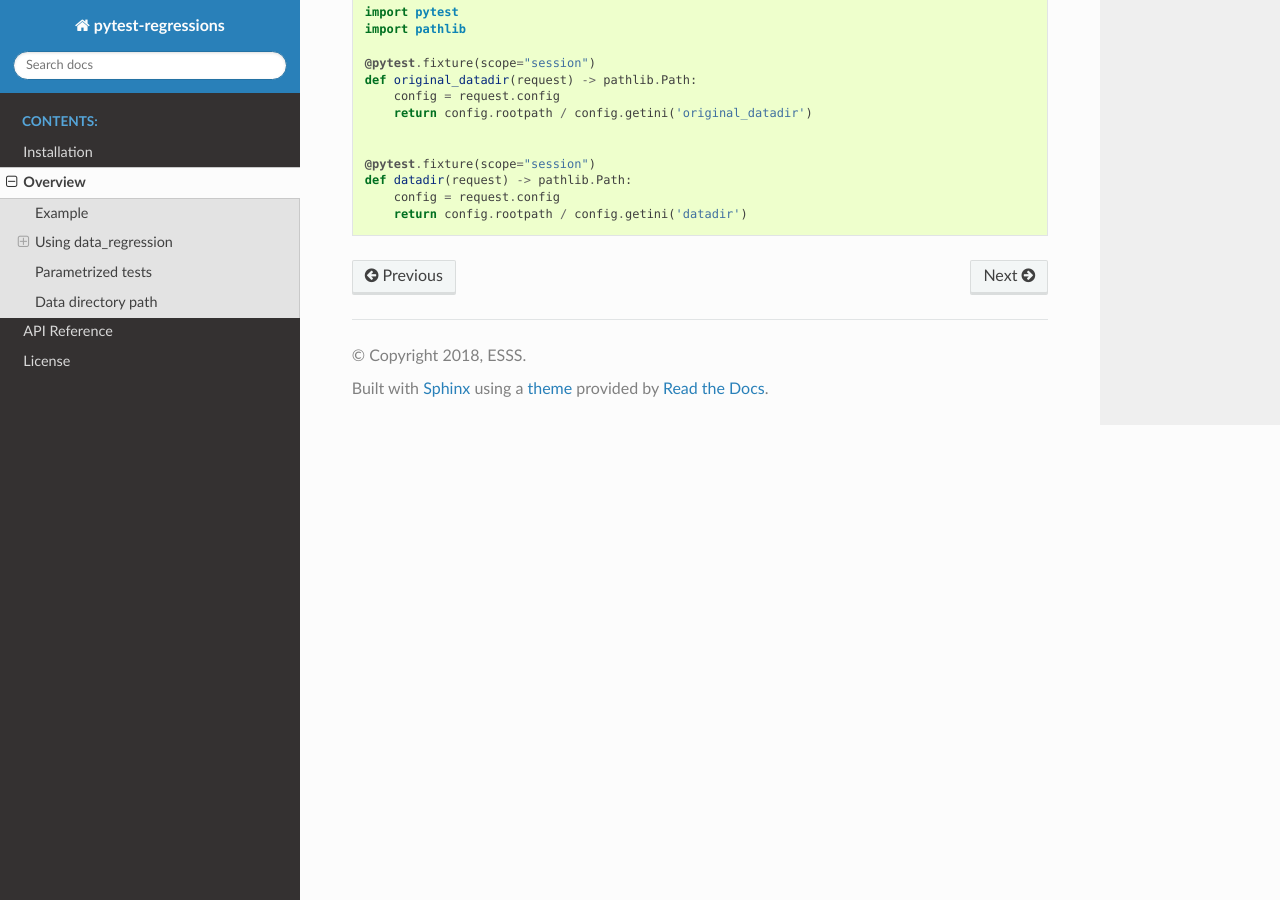
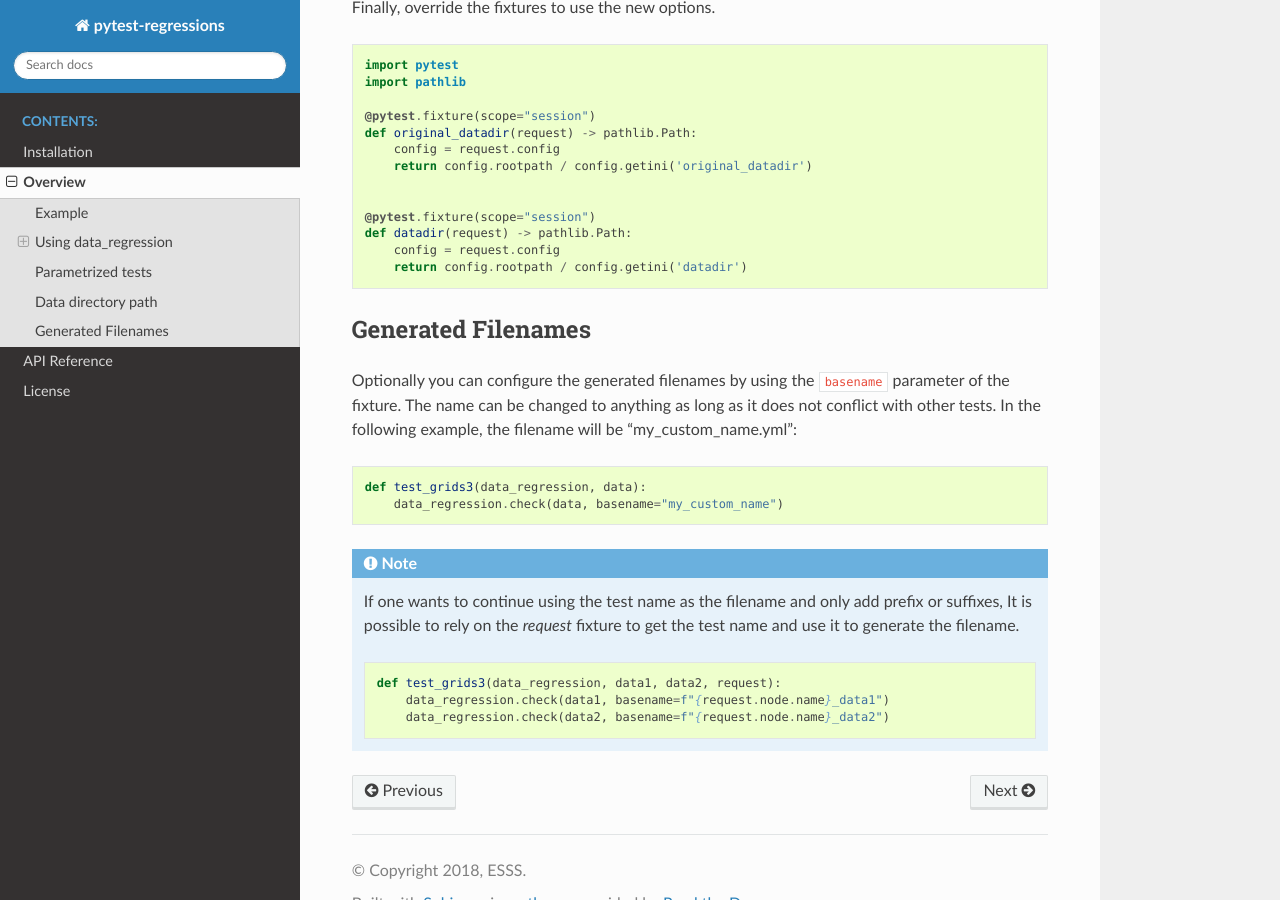
Before and after one commit to ESSS/pytest-regressions, a Sphinx documentation site: the page built from doc/overview.rst, in a window 1280 px wide and 900 px high, scrolled down 4643 px. Built offline with Sphinx 7.4.7 and the Read the Docs theme 2.0.0, drawn with Linux system fonts in a browser that asks for light colours.

Commit message:
docs: add basename parameter documentation (#163)
Co-authored-by: Bruno Oliveira <bruno@soliv.dev>

```diff
--- a/doc/overview.rst
+++ b/doc/overview.rst
@@ -118,7 +118,9 @@ The fixture will generate a ``test_grids2.yml`` file (same name as the test) in
         min: 0.36
         name: Porosity
 
-This file should be committed to version control.
+.. important::
+
+    This file should be committed to version control.
 
 The next time you run this test, it will compare the results of ``summary_grids()`` with the contents of the YAML file.
 If they match, the test passes. If they don't match the test will fail, showing a nice diff of the text differences.
@@ -238,3 +240,25 @@ Finally, override the fixtures to use the new options.
   def datadir(request) -> pathlib.Path:
       config = request.config
       return config.rootpath / config.getini('datadir')
+
+Generated Filenames
+-------------------
+
+Optionally you can configure the generated filenames by using the ``basename`` parameter of the fixture. The name can be changed to anything as long as it does not conflict with other tests.
+In the following example, the filename will be "my_custom_name.yml":
+
+.. code-block:: python
+
+    def test_grids3(data_regression, data):
+        data_regression.check(data, basename="my_custom_name")
+
+.. note::
+
+    If one wants to continue using the test name as the filename and only add prefix or suffixes,
+    It is possible to rely on the `request` fixture to get the test name and use it to generate the filename.
+
+    .. code-block:: python
+
+        def test_grids3(data_regression, data1, data2, request):
+            data_regression.check(data1, basename=f"{request.node.name}_data1")
+            data_regression.check(data2, basename=f"{request.node.name}_data2")
```
